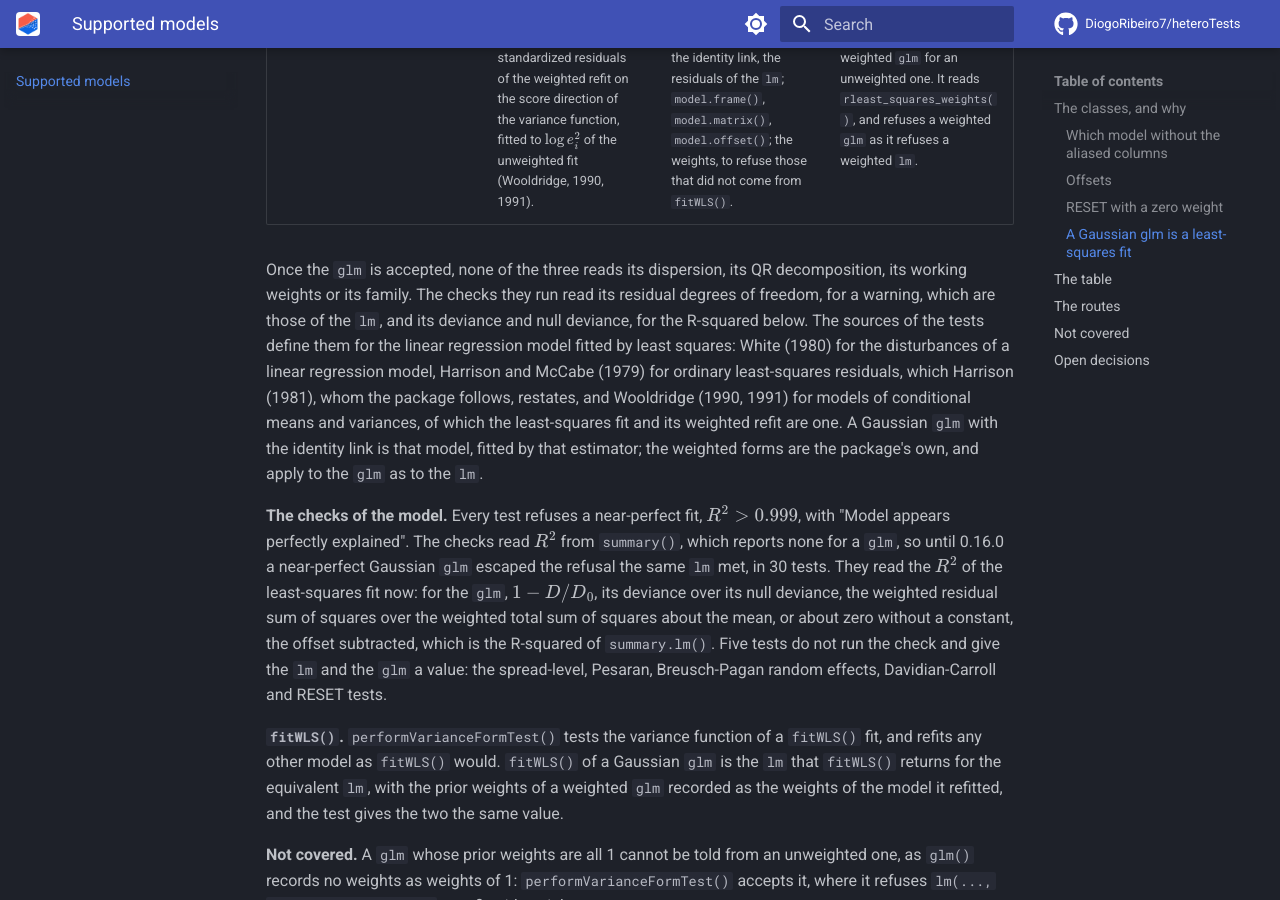
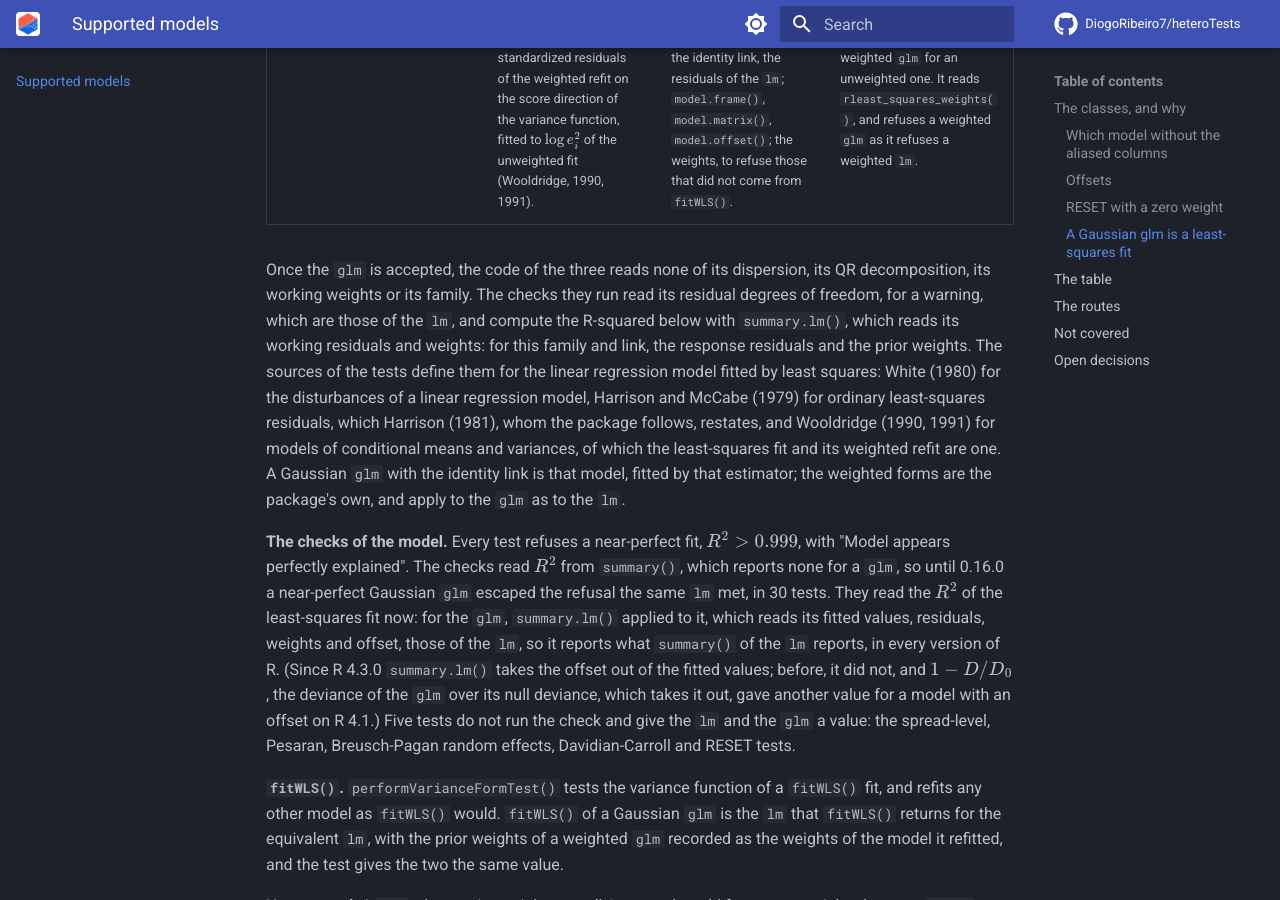
Before and after one commit to DiogoRibeiro7/heteroTests, an MkDocs documentation site: the page built from docs/models.md, in a window 1280 px wide and 900 px high, scrolled down 6041 px. Built offline with MkDocs 1.6.1 and Material for MkDocs 9.7.7, drawn with Linux system fonts in a browser that asks for light colours; comment, search, counter and statistics services are not loaded.

Commit message:
Compute the R-squared of a Gaussian glm with summary.lm(), on every R version
One minus the deviance over the null deviance takes the offset out of the
fitted values, as summary.lm() does since R 4.3.0. On earlier versions
summary.lm() leaves it in, so for a model with an offset the glm and the lm
had different R-squared values, and the test that compares them failed on
R 4.1. summary.lm() applied to a Gaussian glm with the identity link reads
its fitted values, residuals, weights and offset, which are those of the
lm, so it reports what summary() of the lm reports on any version.

```diff
--- a/docs/models.md
+++ b/docs/models.md
@@ -171,11 +171,13 @@ deviance; the family. For the three tests:
 | `performWhiteTestStreaming()` | $n R^2$ of the regression of $\tilde e_i^2$ on $x_i$, their squares and cross products, accumulated in chunks; $\chi^2$ under a constant variance (White, 1980). | The Pearson residuals; the `model.matrix()` of each chunk, from the `terms`, `contrasts` and `xlevels` of the fit, which a `glm` holds as an `lm` does. | Nothing in the statistic. The checks it runs read the R-squared of `summary()`, which a `glm` does not report, and stopped on a `glm` with "missing value where TRUE/FALSE needed": that is why it refused every `glm`. They read the R-squared of the least-squares fit now (below). |
 | `performVarianceFormTest()` | The F test of the added terms in the regression of the squared standardized residuals of the weighted refit on the score direction of the variance function, fitted to $\log e_i^2$ of the unweighted fit (Wooldridge, 1990, 1991). | `$residuals`, which for a `glm` are its working residuals, $y_i - \hat\mu_i$ for the identity link, the residuals of the `lm`; `model.frame()`, `model.matrix()`, `model.offset()`; the weights, to refuse those that did not come from `fitWLS()`. | It read the weights with `rprior_weights()`, so it would have taken a weighted `glm` for an unweighted one. It reads `rleast_squares_weights()`, and refuses a weighted `glm` as it refuses a weighted `lm`. |
 
-Once the `glm` is accepted, none of the three reads its dispersion, its QR
-decomposition, its working weights or its family. The checks they run read
-its residual degrees of freedom, for a warning, which are those of the `lm`,
-and its deviance and null deviance, for the R-squared below. The sources of
-the tests define them for the linear
+Once the `glm` is accepted, the code of the three reads none of its
+dispersion, its QR decomposition, its working weights or its family. The
+checks they run read its residual degrees of freedom, for a warning, which
+are those of the `lm`, and compute the R-squared below with `summary.lm()`,
+which reads its working residuals and weights: for this family and link,
+the response residuals and the prior weights. The sources of the tests
+define them for the linear
 regression model fitted by least squares: White (1980) for the disturbances
 of a linear regression model, Harrison and McCabe (1979) for ordinary
 least-squares residuals, which Harrison (1981), whom the package follows,
@@ -190,12 +192,14 @@ $R^2 > 0.999$, with "Model appears perfectly explained". The checks read
 $R^2$ from `summary()`, which reports none for a `glm`, so until 0.16.0 a
 near-perfect Gaussian `glm` escaped the refusal the same `lm` met, in 30
 tests. They read the $R^2$ of the least-squares fit now: for the `glm`,
-$1 - D / D_0$, its deviance over its null deviance, the weighted residual
-sum of squares over the weighted total sum of squares about the mean, or
-about zero without a constant, the offset subtracted, which is the R-squared
-of `summary.lm()`. Five tests do not run the check and give the `lm` and the
-`glm` a value: the spread-level, Pesaran, Breusch-Pagan random effects,
-Davidian-Carroll and RESET tests.
+`summary.lm()` applied to it, which reads its fitted values, residuals,
+weights and offset, those of the `lm`, so it reports what `summary()` of the
+`lm` reports, in every version of R. (Since R 4.3.0 `summary.lm()` takes the
+offset out of the fitted values; before, it did not, and $1 - D / D_0$, the
+deviance of the `glm` over its null deviance, which takes it out, gave
+another value for a model with an offset on R 4.1.) Five tests do not run the
+check and give the `lm` and the `glm` a value: the spread-level, Pesaran,
+Breusch-Pagan random effects, Davidian-Carroll and RESET tests.
 
 **`fitWLS()`.** `performVarianceFormTest()` tests the variance function of a
 `fitWLS()` fit, and refits any other model as `fitWLS()` would. `fitWLS()`
```
Also changed, not shown: NEWS.md (+2 -1 lines), docs/reference/test_results.md (+1 -1 lines), docs/releases.md (+2 -1 lines), 3 other files.
